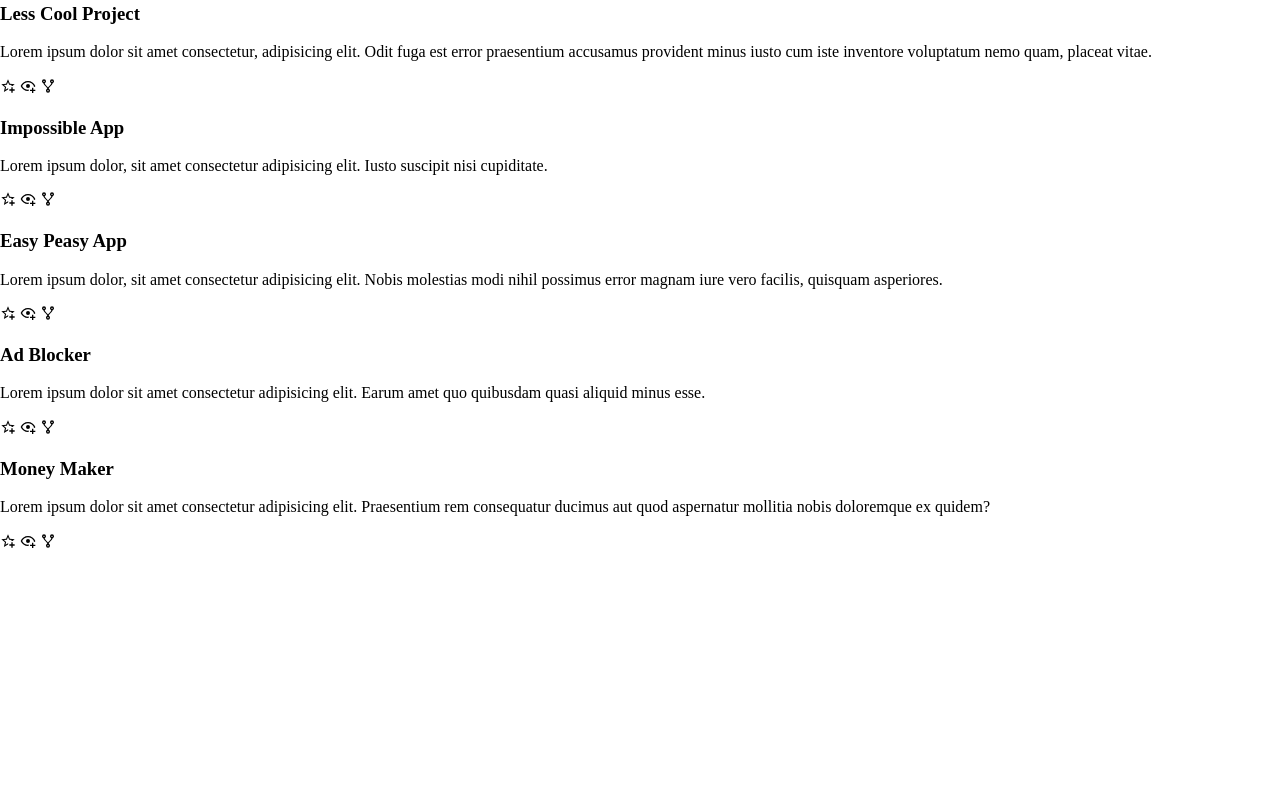
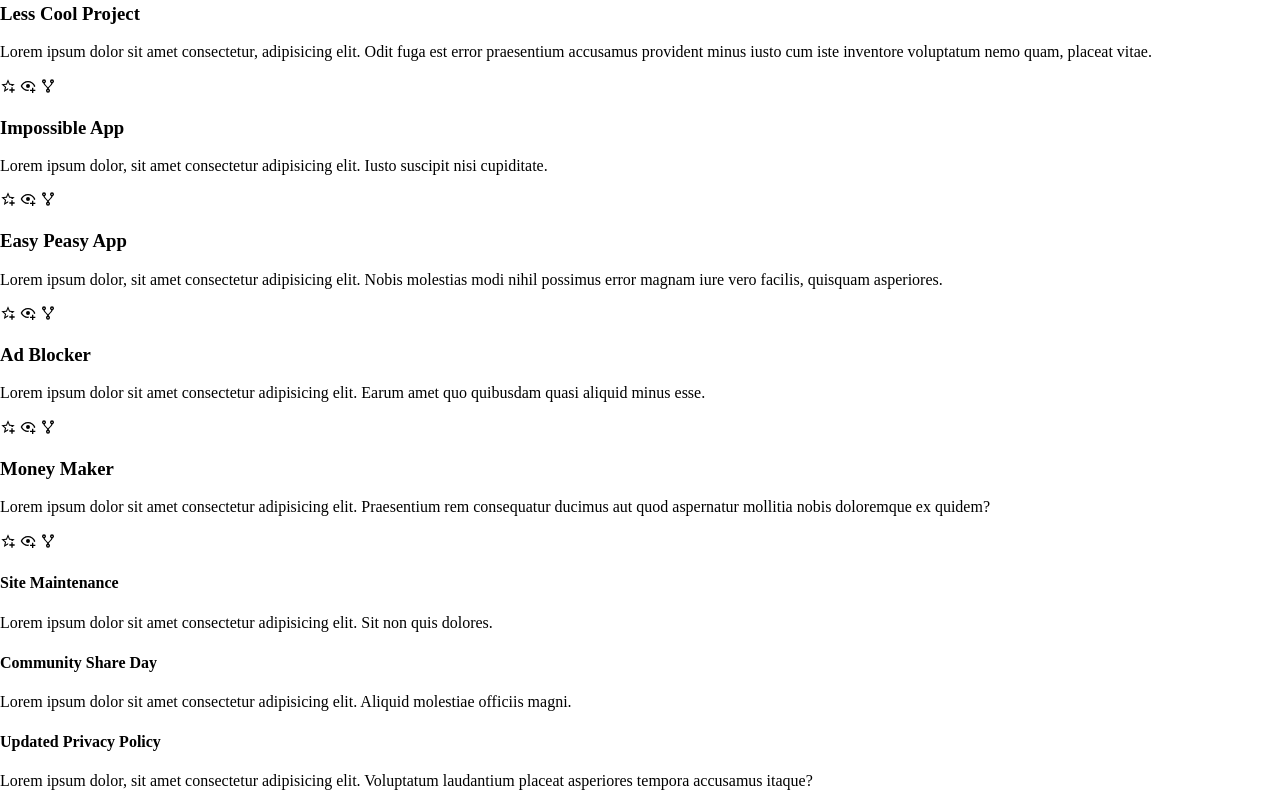
Before and after one commit to staneaurelius/full-stack-javascript, a plain HTML site: page 02-admin-dashboard/index.html in a window 1280 px wide. Shown: the part 1164-1971 px from the top of the page. Before the commit the page ends 1717 px from the top, so only its background shows below. Drawn offline with Linux system fonts and the light colour scheme.

Commit message:
Add announcements section in main content

```diff
--- a/02-admin-dashboard/index.html
+++ b/02-admin-dashboard/index.html
@@ -141,6 +141,21 @@
                     </div>
                 </div>
             </div>
+
+            <div class="announcements">
+                <div>
+                    <h4>Site Maintenance</h4>
+                    <p>Lorem ipsum dolor sit amet consectetur adipisicing elit. Sit non quis dolores.</p>
+                </div>
+                <div>
+                    <h4>Community Share Day</h4>
+                    <p>Lorem ipsum dolor sit amet consectetur adipisicing elit. Aliquid molestiae officiis magni.</p>
+                </div>
+                <div>
+                    <h4>Updated Privacy Policy</h4>
+                    <p>Lorem ipsum dolor, sit amet consectetur adipisicing elit. Voluptatum laudantium placeat asperiores tempora accusamus itaque?</p>
+                </div>
+            </div>
         </div>
     </body>
 </html>
```
